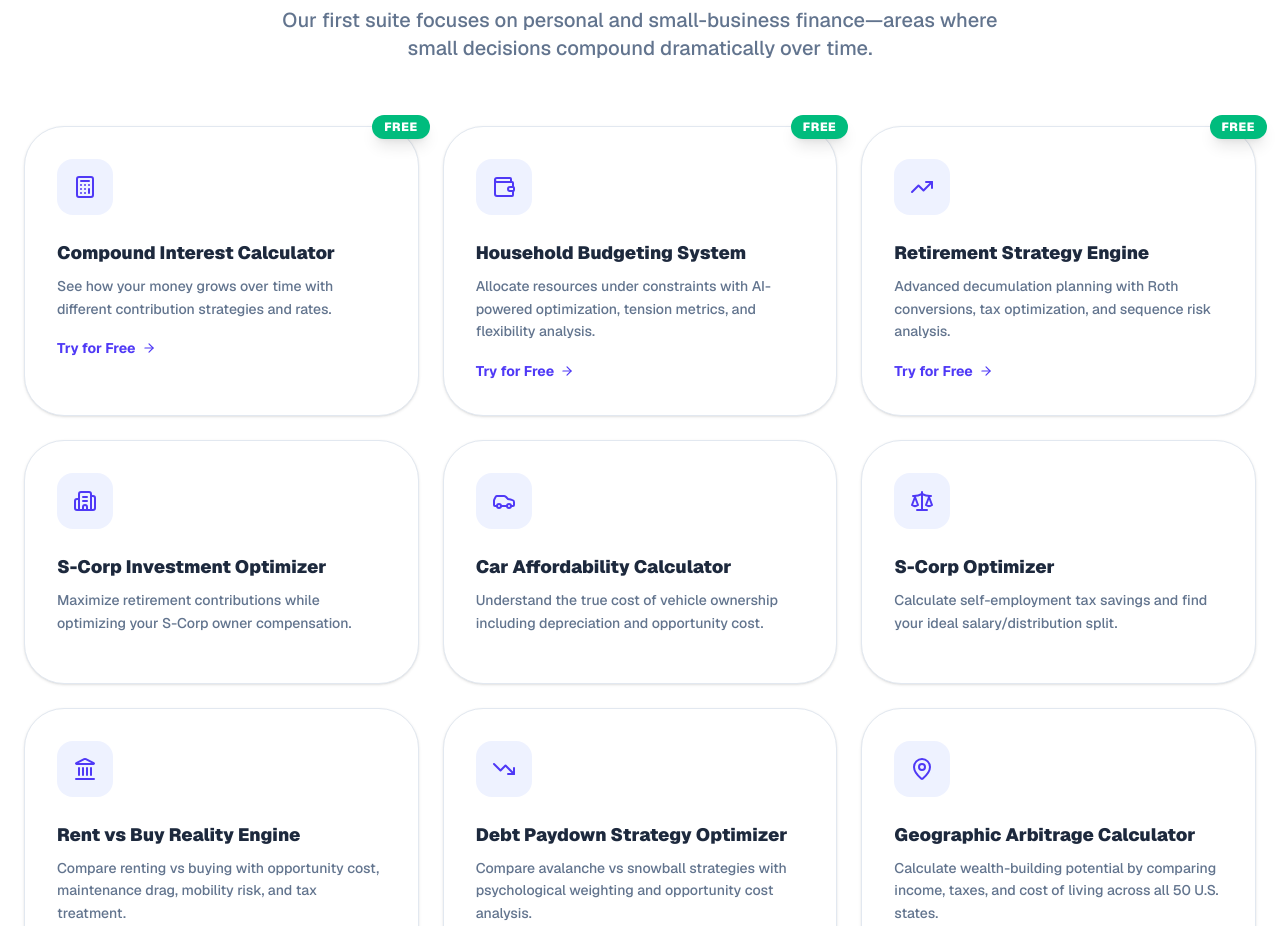
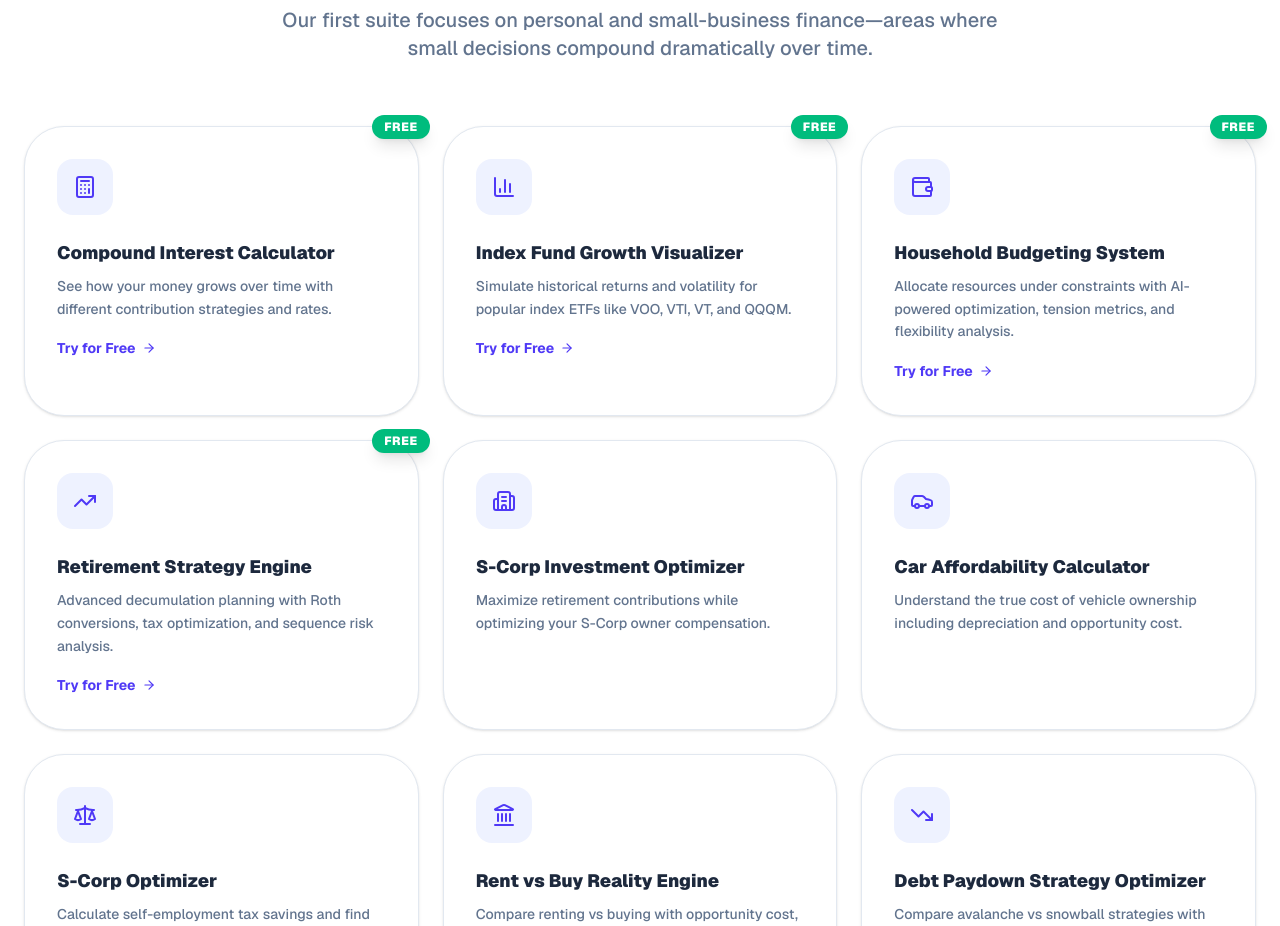
Before and after one commit to jmediagroup/cortex, a Next.js app: page / in a window 1280 px wide. Shown: the part 1980-2906 px from the top of the page. Built offline with nearby package versions, Linux system fonts and the light colour scheme; no server answers.

Commit message:
Update page.tsx

```diff
--- a/app/page.tsx
+++ b/app/page.tsx
@@ -19,7 +19,8 @@ import {
   Landmark,
   TrendingDown,
   MapPin,
-  Wallet
+  Wallet,
+  BarChart3
 } from 'lucide-react';
 
 /**
@@ -152,6 +153,13 @@ export default function LandingPage() {
                 description: "See how your money grows over time with different contribution strategies and rates.",
                 isFree: true,
                 link: "/apps/compound-interest"
+              },
+              {
+                icon: <BarChart3 />,
+                title: "Index Fund Growth Visualizer",
+                description: "Simulate historical returns and volatility for popular index ETFs like VOO, VTI, VT, and QQQM.",
+                isFree: true,
+                link: "/apps/index-fund-visualizer"
               },
               {
                 icon: <Wallet />,
```
